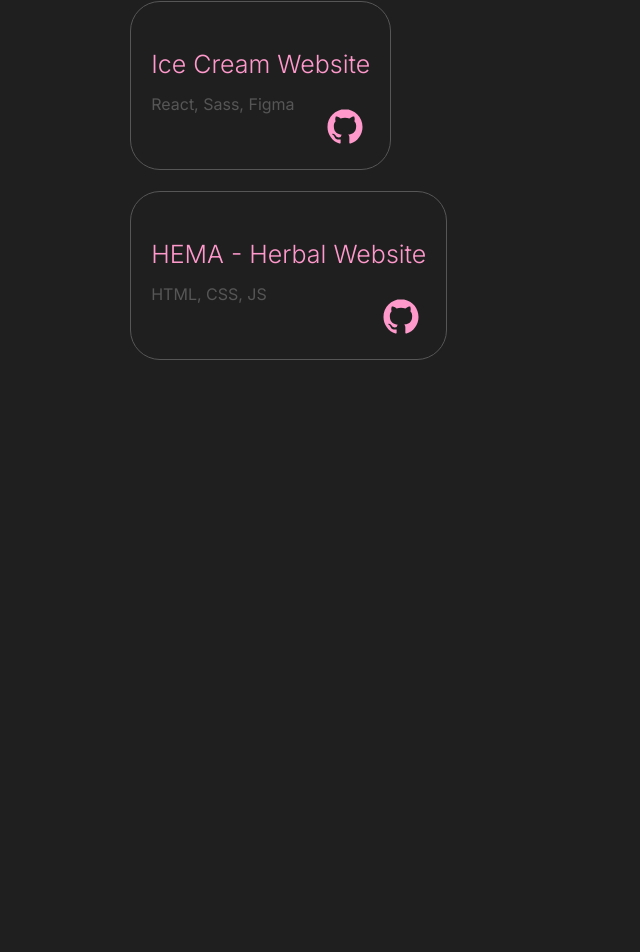
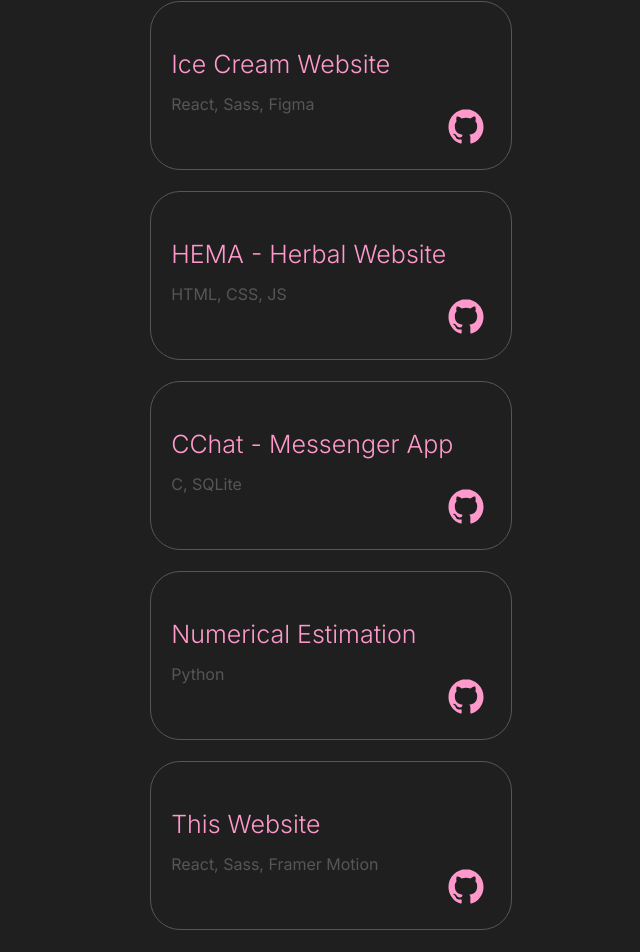
Before and after one commit to CalinciucLaura/Personal-Portfolio, a React (Create React App) app in the folder animated-portfolio/: page / in a window 1280 px wide. Shown: the part 4879-5831 px from the top of the page, without its empty margins (357-997 px from the left). Built offline with nearby package versions, Linux system fonts and the light colour scheme.

Commit message:
Update portfolio items and styling

```diff
--- a/animated-portfolio/src/components/portfolio/Portfolio.jsx
+++ b/animated-portfolio/src/components/portfolio/Portfolio.jsx
@@ -8,19 +8,37 @@ import { motion } from "framer-motion";
 
 const items = [
     {
-
-        title: "Ice Cream Website",
         h2: "Ice Cream Website",
         p: "React, Sass, Figma",
         span: <DiGithubBadge />,
         link: "https://github.com/CalinciucLaura/IceCream.git"
     },
     {
-        title: "HEMA - Herbal Website",
         h2: "HEMA - Herbal Website",
         p: "HTML, CSS, JS",
         span: <DiGithubBadge />,
         link: "https://github.com/CalinciucLaura/HEMA-Website.git"
+    },
+    {
+
+        h2: "CChat - Messenger App",
+        p: "C, SQLite",
+        span: <DiGithubBadge />,
+        link: "https://github.com/CalinciucLaura/Offline-Messenger.git"
+    },
+    {
+
+        h2: "Numerical Estimation",
+        p: "Python",
+        span: <DiGithubBadge />,
+        link: "https://github.com/CalinciucLaura/Numerical-Estimation.git"
+    },
+    {
+
+        h2: "This Website",
+        p: "React, Sass, Framer Motion",
+        span: <DiGithubBadge />,
+        link: "https://github.com/CalinciucLaura/Personal-Portfolio.git"
     }
 ]
 
--- a/animated-portfolio/src/components/portfolio/portfolio.scss
+++ b/animated-portfolio/src/components/portfolio/portfolio.scss
@@ -49,14 +49,16 @@
         display: flex;
         flex-wrap: wrap;
         left: 0;
-        width: 70%;
-        justify-content: space-between;
+        width: 80%;
+
 
         .item {
             border: 1px solid #565656;
             border-radius: 30px;
             padding: 20px;
             transition: background-color 0.3s ease-in-out;
+            width: 40vh;
+            margin-left: 20px;
 
             h2 {
                 font-family: inherit;
```
